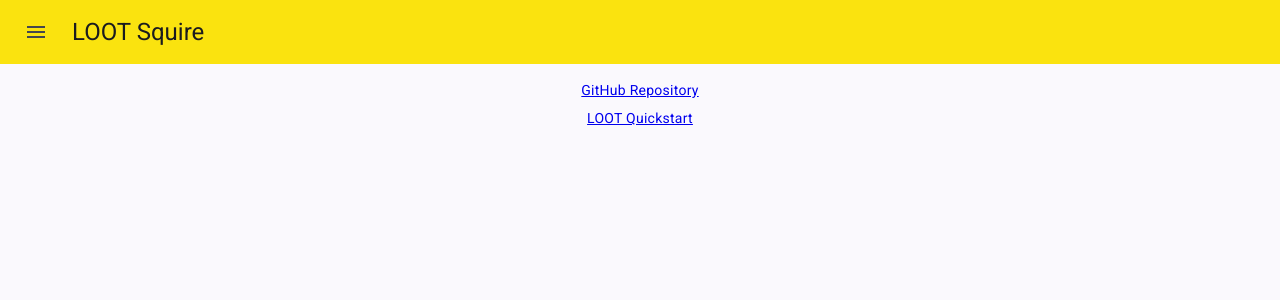
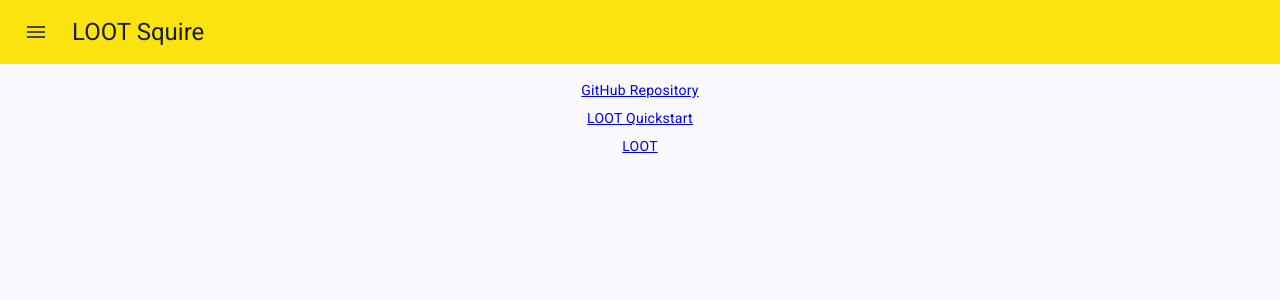
Before and after one commit to johndu9/loot-companion, an Angular app: page /about in a window 1280 px wide. Shown: the top 300 px of the page. Built offline with nearby package versions, Linux system fonts and the light colour scheme.

Commit message:
Add LOOT link to About page

```diff
--- a/src/app/about.component.ts
+++ b/src/app/about.component.ts
@@ -8,6 +8,7 @@ import { Component } from '@angular/core';
 <div class="about">
   <span class="mat-body-medium"><a href="https://github.com/johndu9/loot-companion">GitHub Repository</a></span>
   <span class="mat-body-medium"><a href="https://gilarpgs.itch.io/loot-qs">LOOT Quickstart</a></span>
+  <span class="mat-body-medium"><a href="https://gilarpgs.itch.io/loot">LOOT</a></span>
 </div>
 `,
   styles: `
```
